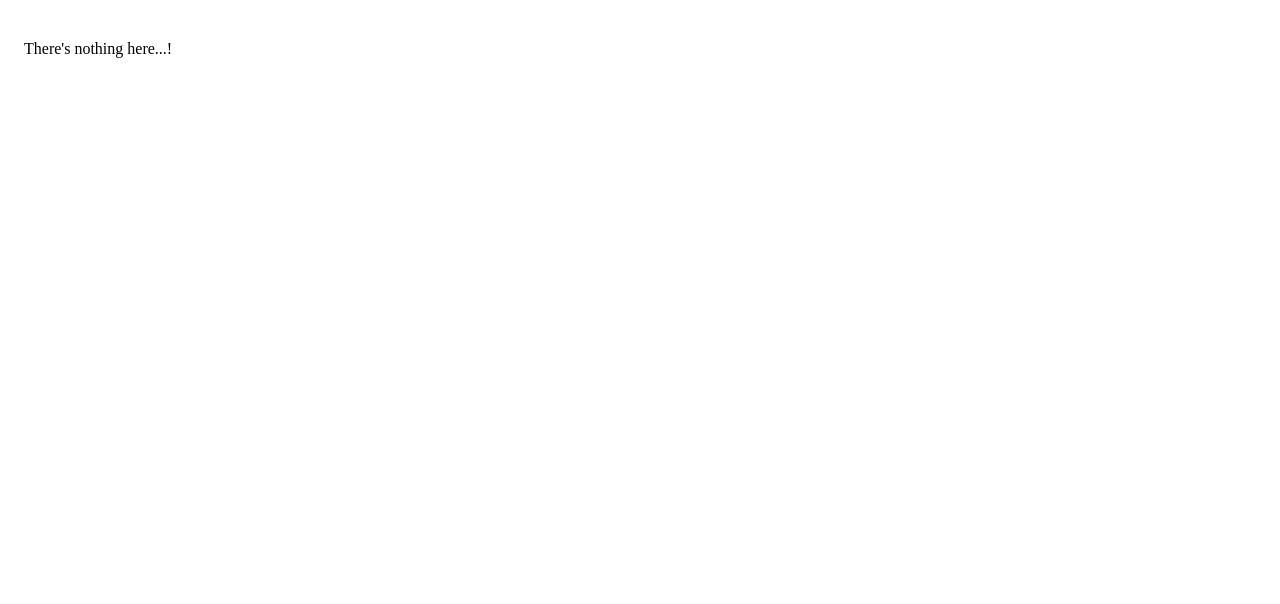
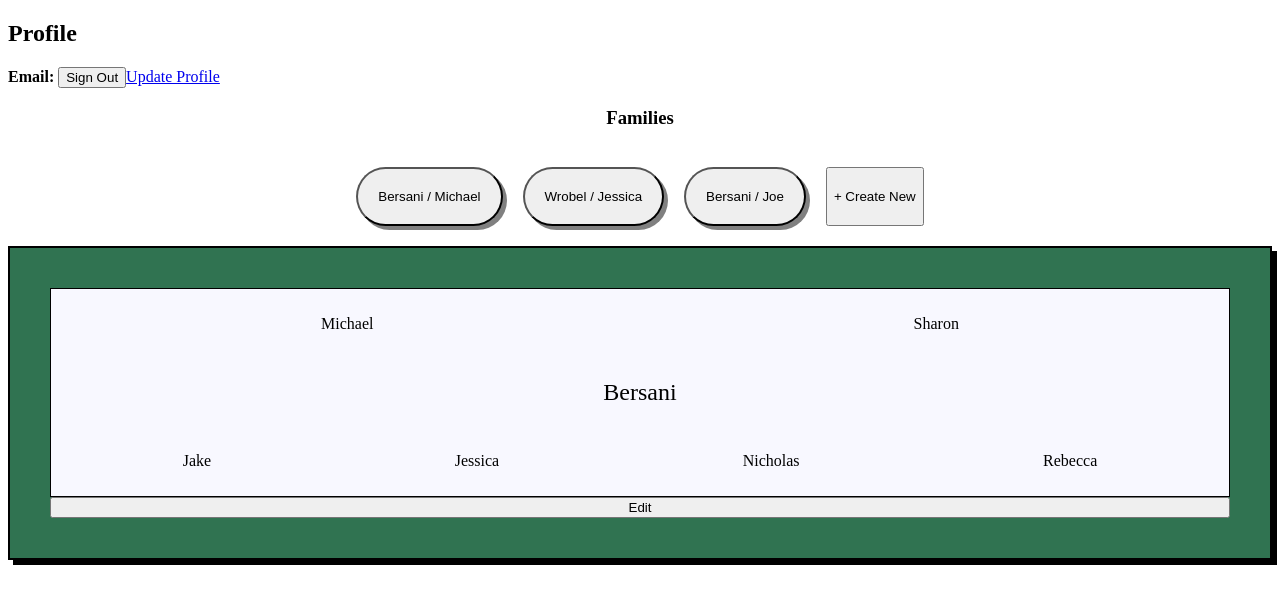
Before and after one commit to JBusani/married-in-web-app, a React app: page /dashboard in a window 1280 px wide. Shown: the top 604 px of the page. Built offline with nearby package versions, Linux system fonts and the light colour scheme; no server answers.

Commit message:
fixed memory leak. returned to await features. added variables for context functions. leak came from useState outside try block because components switched already so updates can't take place on a state that doesn't exist anymore.

```diff
--- a/src/components/Dashboard.js
+++ b/src/components/Dashboard.js
@@ -2,23 +2,40 @@ import React, { useState} from 'react';
 import Tree from "../tempData/familytree.json"
 import FamilyCard from './FamilyCard';
 import styles from '../index.module.css';
+import { useAuth } from '../contexts/AuthContext'
+import { Link, useNavigate } from 'react-router-dom';
 
 const Dashboard = () => {
+    const {currentUser, logout} = useAuth();
+    let navigate = useNavigate();
+    const [ errors, setErrors ] = useState("");
   //view families
   const [ view, setView ] = useState(0)
   const handleView = (event) => {
         setView(event.target.value)
     }
+    async function handleLogOut(){
+        setErrors('');
+        try{
+            logout().then(navigate("signin", {replace: true}));
+        }catch{
+            setErrors('Failed to log out');
+        }
+    }
 
     return (
         <div className={styles.wrapper}>
+        <h2>Profile</h2>
+        {errors && <p>{errors}</p>}
+        <strong> Email: </strong>{currentUser?.email}
+        <button onClick={handleLogOut}>Sign Out</button>
+        <Link to="/update-profile">Update Profile</Link>
         <h3 style={{textAlign: "center"}}> Families </h3>
         <div className={styles.view}>
-            {Tree.map((f,index)=> (<button className={styles.viewButton} onClick={handleView} value={index}>{f.familyName} / {f.headOfHouse[0]}</button>))}
+            {Tree.map((f,index)=> (<button key={index} className={styles.viewButton} onClick={handleView} value={index}>{f.familyName} / {f.headOfHouse[0]}</button>))}
             <button > + Create New </button>
         </div>
        <FamilyCard family={Tree[view]} />
-
         </div>
     )
 }
--- a/src/components/FamilyCard.js
+++ b/src/components/FamilyCard.js
@@ -8,9 +8,9 @@ const FamilyCard = ({family}) => {
     return (
         <div className={familyStyles.card}>
             <div className={familyStyles.familyContainer}>
-                <div className={familyStyles.parentContainer}>{family.headOfHouse.map(parent => (<p className={familyStyles.parent}>{parent}</p>))}</div>
+                <div className={familyStyles.parentContainer}>{family.headOfHouse.map((parent, index) => (<p key={index} className={familyStyles.parent}>{parent}</p>))}</div>
                 <div className={familyStyles.familyName}>{family.familyName}</div>
-                <div className={familyStyles.childContainer}>{family.children.map(child => ( <p className={familyStyles.child}>{child}</p>))}</div>
+                <div className={familyStyles.childContainer}>{family.children.map((child,index) => ( <p key={index} className={familyStyles.child}>{child}</p>))}</div>
             </div>
             <button className={familyStyles.editButton}> Edit </button>
         </div>
--- a/src/components/SignUp.js
+++ b/src/components/SignUp.js
@@ -25,8 +25,10 @@ const SignUp = () => {
         try {
           setErrors('');
           setLoading(true);
-          await createAccount(e, p);
-          navigate("/", {replace: true})
+          await createAccount(e, p).then(()=>{
+            setLoading(false)
+            navigate("/", {replace: true})
+          })
         }catch(error){
           const message = error.code;
           console.log(message)
@@ -37,10 +39,7 @@ const SignUp = () => {
             default:
               setErrors('Failed to create an account')
           }
-
-
         }
-        setLoading(false);
       };
 
 
--- a/src/components/Signin.js
+++ b/src/components/Signin.js
@@ -7,22 +7,24 @@ import { Link, useNavigate } from "react-router-dom";
 
 const SignIn = () => {
   let navigate = useNavigate();
-  const { login } = useAuth();
+  const { signin } = useAuth();
     const [errors, setErrors] = useState("")
     const [ loading, setLoading ] = useState(false);
     const email = useRef('');
     const password = useRef('');
 
 
-    const signin = async (event) => {
+    const signinAccount = async (event) => {
       const e = email.current.value
       const p = password.current.value
         event.preventDefault();
         try {
           setErrors('');
           setLoading(true);
-          await login(e, p);
-          navigate("/", {replace: true})
+          await signin(e, p).then(()=>{
+            setLoading(false)
+            navigate("/", {replace: true})
+          })
         }catch(error){
           const message = error.code;
           console.log(message)
@@ -31,12 +33,11 @@ const SignIn = () => {
               setErrors("Email address already registered")
               break;
             default:
-              setErrors('Failed to sign in')
+              setErrors(message)
           }
+        }
 
 
-        }
-        setLoading(false);
       };
 
 
@@ -47,7 +48,7 @@ const SignIn = () => {
             backgroundPosition: "center",
             backgroundSize: "contain"
             }}>
-        <form onSubmit={signin} className={styles.form}>
+        <form onSubmit={signinAccount} className={styles.form}>
           <h3 className={styles.title}> Log In</h3>
           <p className={styles.errors}>{errors}</p>
           <input
--- a/src/contexts/AuthContext.js
+++ b/src/contexts/AuthContext.js
@@ -1,6 +1,6 @@
 import React, { useContext, useState, useEffect } from "react"
 import { auth } from "../components/Firebase"
-import { createUserWithEmailAndPassword, onAuthStateChanged } from "firebase/auth";
+import { createUserWithEmailAndPassword, onAuthStateChanged, signOut, signInWithEmailAndPassword } from "firebase/auth";
 
 const AuthContext = React.createContext()
 
@@ -13,24 +13,32 @@ export function AuthProvider({ children }) {
   const [loading, setLoading] = useState(true)
 
   function createAccount(email, password){
-      return createUserWithEmailAndPassword(auth, email, password)
+    const user = createUserWithEmailAndPassword(auth, email, password)
+    return user;
   }
 
-  function login(email, password){
-    return signInWithEmailAndPassword(auth, email, password)
-}
+  function signin(email, password){
+    const signedin = signInWithEmailAndPassword(auth, email, password)
+    return signedin;
+  }
+  function logout(){
+    const loggedOut = signOut(auth);
+    return loggedOut;
+  }
   useEffect(()=>{
     const unsubscribe = onAuthStateChanged(auth, (user) => {
       setCurrentUser(user)
-      console.log(user);
-      setLoading(false)
+      console.log(loading);
+      setLoading(false);
+      console.log(`still loading effect: ${loading}`)
     })
     return unsubscribe
   }, [])
   const value = {
     currentUser,
     createAccount,
-    login,
+    signin,
+    logout,
   }
 
   return (
--- a/src/index.js
+++ b/src/index.js
@@ -5,6 +5,7 @@ import { BrowserRouter, Routes, Route } from 'react-router-dom';
 import { AuthProvider } from './contexts/AuthContext';
 import SignUp from './components/SignUp';
 import SignIn from './components/Signin';
+import Dashboard from './components/Dashboard';
 const rootElement = document.getElementById('app')
 ReactDOM.render(
     <React.StrictMode>
@@ -14,6 +15,7 @@ ReactDOM.render(
                     <Route exact path="/" element={<App />} />
                         <Route path="signup" element={<SignUp />}/>
                         <Route path="signin" element={<SignIn />} />
+                        <Route path="dashboard" element={<Dashboard />}/>
                         <Route
                             path="*"
                             element={
```
